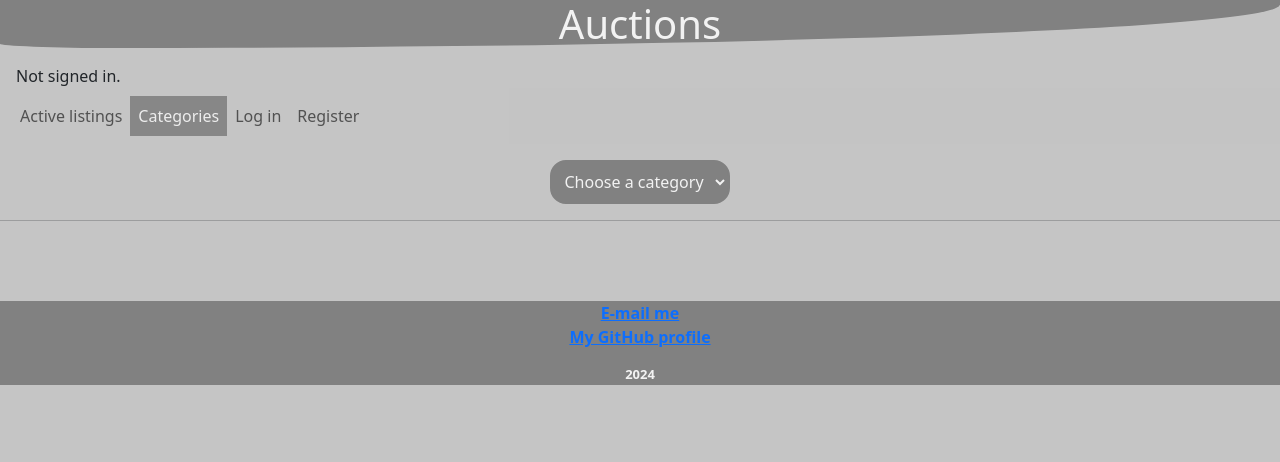
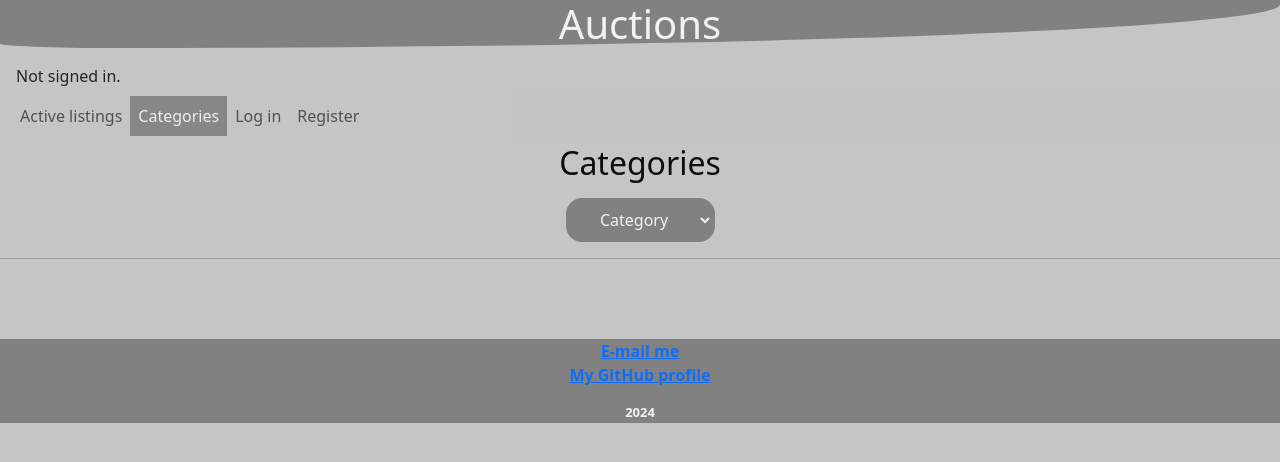
Before and after one commit to filologyprogramming/Auctions_Project, a Django app: page /categories in a window 1280 px wide. Shown: the top 462 px of the page. Run offline with Django 3.2, Linux system fonts and the light colour scheme; some libraries are stand-ins or nearby versions.

Commit message:
Changed categorey page title

```diff
--- a/auctions/templates/auctions/categories.html
+++ b/auctions/templates/auctions/categories.html
@@ -1,9 +1,12 @@
 {% extends "auctions/layout.html" %}
 
 {% block body %}
+
+    <h2>Categories</h2>
+
     <form action ="{% url 'categories' %}" method="get" name="categories" id="categories_form">
         <select class="my_buttons" id="selected_category">
-            <option class="my_buttons" selected="true" disabled="disabled">Choose a category</option>
+            <option class="my_buttons" selected="true" disabled="disabled">Category</option>
             {% for category in all_categories %}
             <option class="my_buttons" value="{{ category.0 }}">{{ category.1 }}</option>
             {% endfor %}
```
